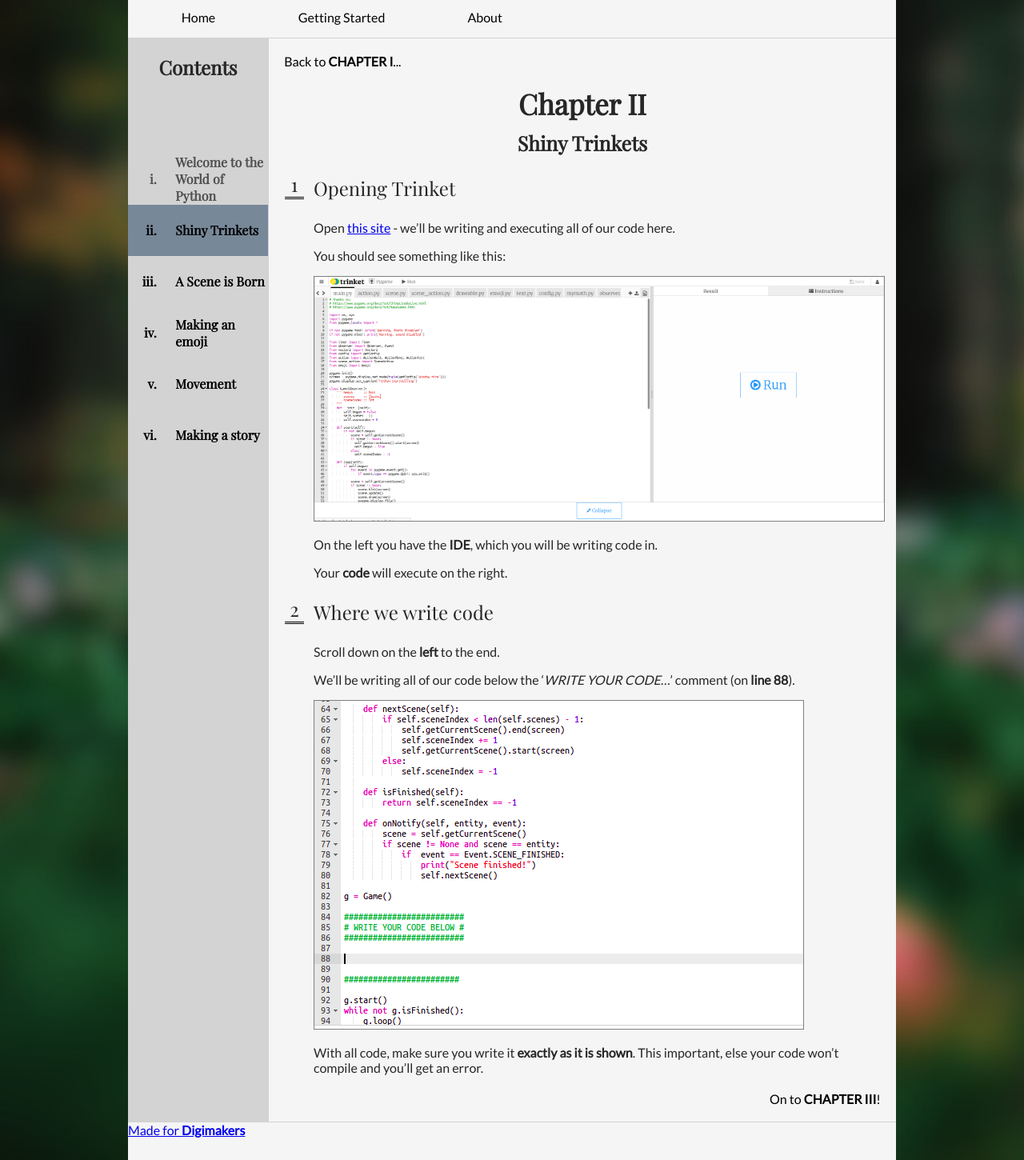
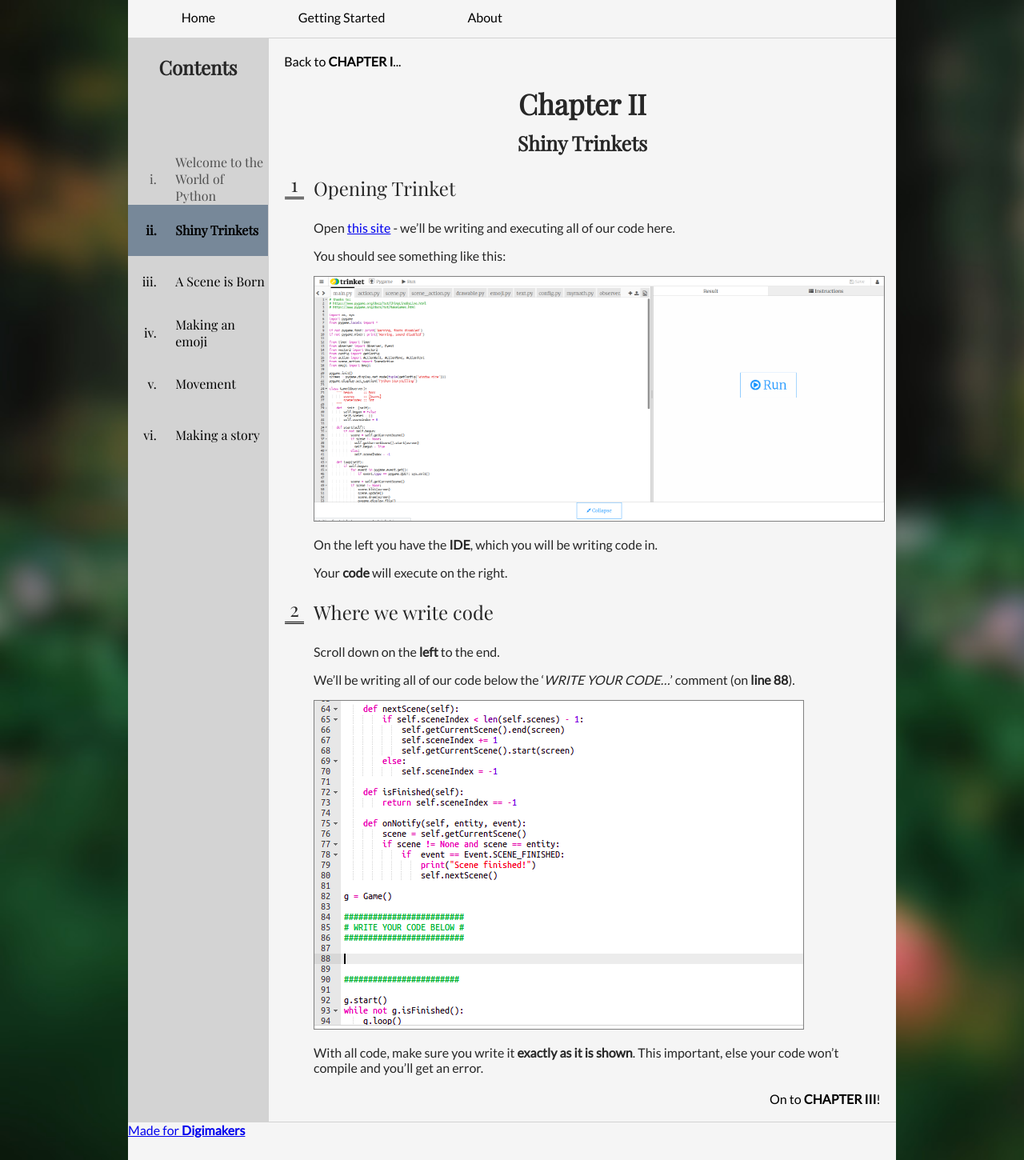
Before and after one commit to Nenivar/outreach-storytelling-site, a Jekyll site: the page built from _posts/1399-01-01-trinket.md, in a window 1280 px wide. Shown: the whole page at 80% size. Built offline with Jekyll 4.4.1, drawn with Linux system fonts in a browser that asks for light colours.

Commit message:
add goals

```diff
--- a/_layouts/post.html
+++ b/_layouts/post.html
@@ -8,10 +8,10 @@
         <h2 class="sidebar_title__phone">C</h2>
         {% for post in site.posts %}
             <a href="{{ post.url }}" class="sidebar_button {% if page.url == post.url %}current{% endif %}{% if page.chapter > post.chapter %}previous{% endif %}" >
-                <h4 class="sidebar_button_num"></h4>
-                <h4 class="sidebar_button_title">
+                <p class="sidebar_button_num"></p>
+                <p class="sidebar_button_title playfair">
                     {{ post.title }}
-                </h4>
+                </p>
             </a>
         {% endfor %}
     </div>
--- a/_posts/1399-01-01-trinket.md
+++ b/_posts/1399-01-01-trinket.md
@@ -5,7 +5,7 @@
 
 1.  Opening Trinket
 
-    Open [this site](https://trinket.io/pygame/64db0d89fb) - we'll be writing and executing all of our code here.
+    Open [this site](https://trinket.io/pygame/64db0d89fb){:target="_blank"} - we'll be writing and executing all of our code here.
 
     You should see something like this:
 
--- a/_sass/_layout.scss
+++ b/_sass/_layout.scss
@@ -46,6 +46,7 @@
             grid-area: 1 / 1 / 2 / 2;
             border-right: 1px solid lightgray;
             background: lightgray;
+            font-weight: normal;
 
             &_title {
                 @media only screen and (max-width: 640px) {
@@ -106,6 +107,8 @@
 
                         margin: auto 1em auto auto;
                         line-height: 3em;
+
+                        font-family: 'Playfair Display', serif;
 
                         @media only screen and (max-width: 640px) {
                             margin: auto;
--- a/_sass/_main.scss
+++ b/_sass/_main.scss
@@ -3,6 +3,10 @@
     background-color: #624a2e;
     color: #272727;
     font-family: 'Lato', sans-serif;
+}
+
+.playfair {
+    font-family: 'Playfair Display', serif;
 }
 
 h1 {
@@ -26,10 +30,6 @@
 }
 
 h6 {
-    font-family: 'Playfair Display', serif;
-}
-
-ul {
     font-family: 'Playfair Display', serif;
 }
 
--- a/_sass/_post.scss
+++ b/_sass/_post.scss
@@ -1,3 +1,7 @@
+.highlight pre {
+    display: inline-block;
+  }
+
 .title {
     text-align: center;
 
@@ -58,6 +62,7 @@
     border-left: 6px double gray;
     margin-left: 0;
     padding-left: 10px;
+    color: gray;
 }
 
 pre.highlight {
```
Also changed, not shown: README.md.
